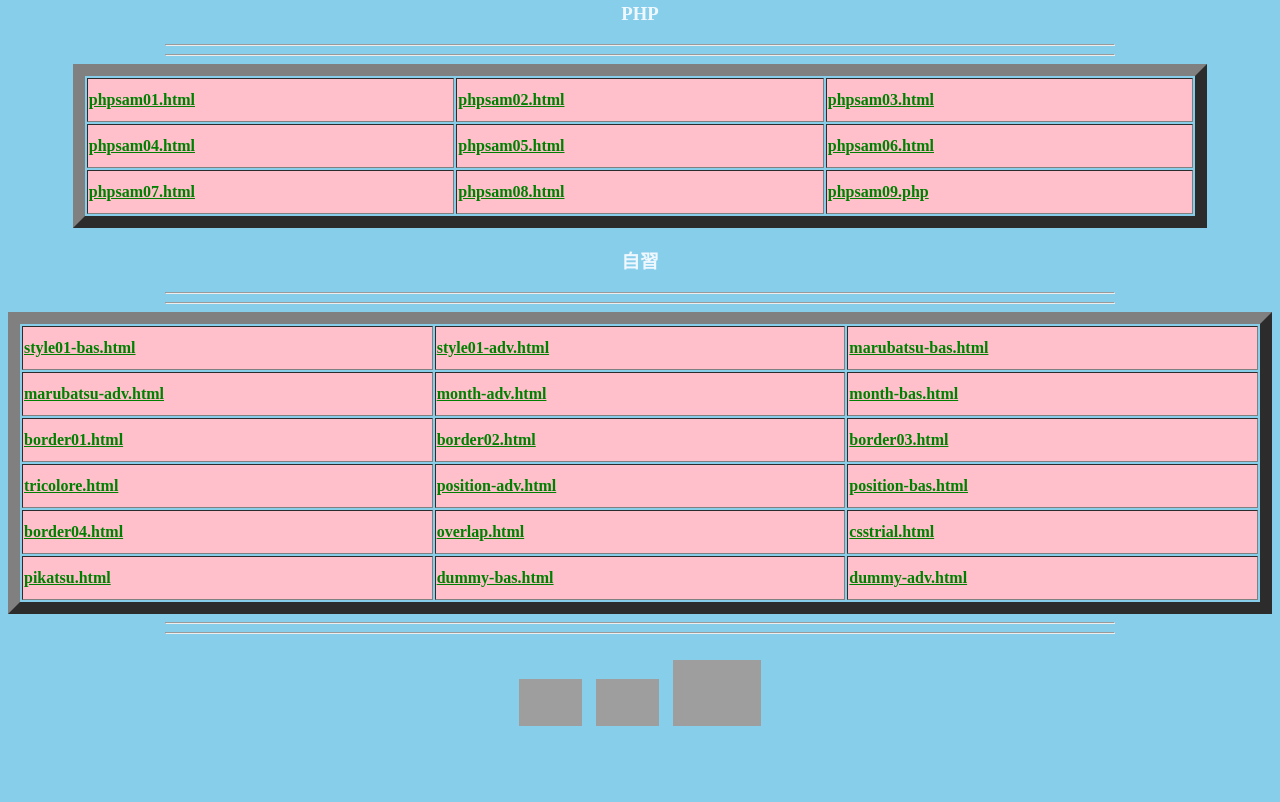
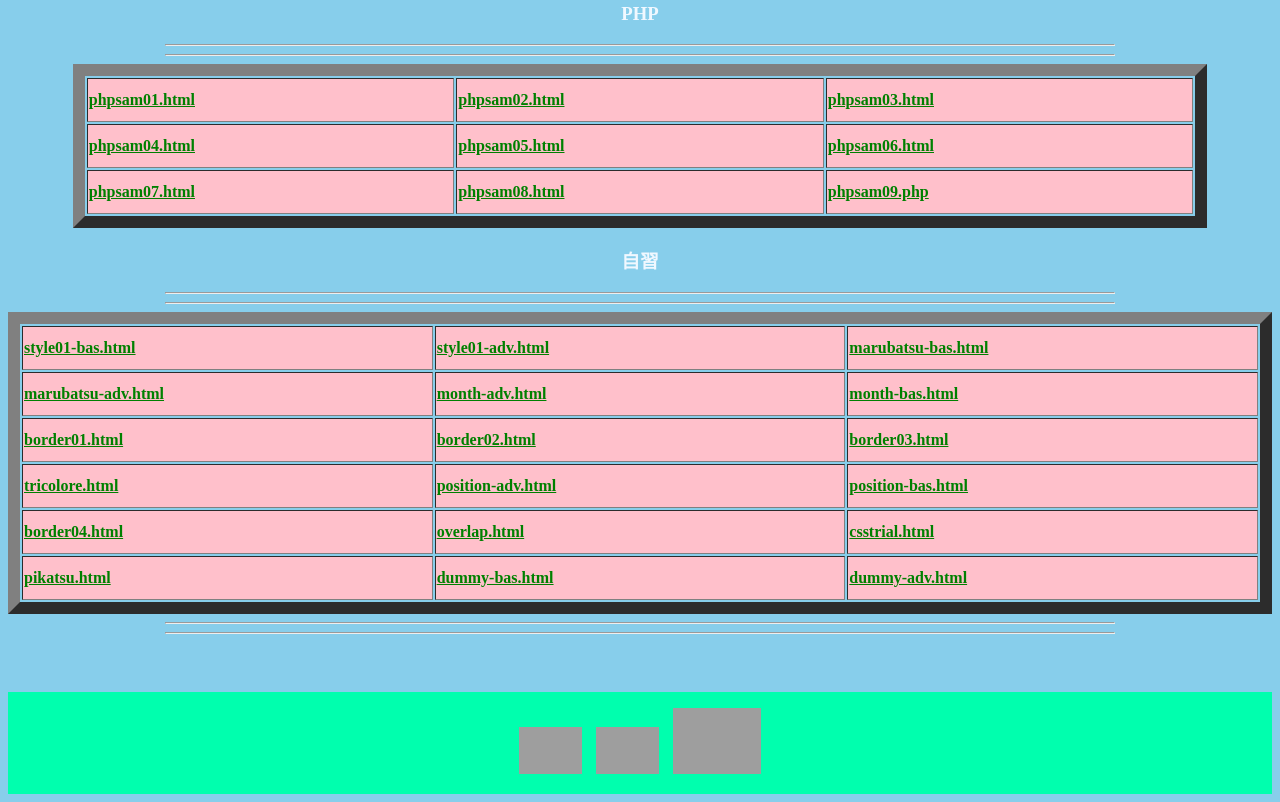
Before and after one commit to samirgaire10/My-Project-Portfolio, a plain HTML site: page index.html in a window 1280 px wide. Shown: the part 8269-9071 px from the top of the page. Before the commit the page ends 9007 px from the top, so only its background shows below. Drawn offline with Linux system fonts and the light colour scheme; grey boxes are pictures that could not be loaded.

Commit message:
footer changes

```diff
--- a/style.css
+++ b/style.css
@@ -24,3 +24,12 @@ tr , hr
 {
     box-align : center ;
 }
+
+
+.footer{
+    text-align : center ;
+    margin-top : 2em;
+    padding : 1em 0 ;
+    background : #00ffae ;
+    clear : both ;
+}
```
